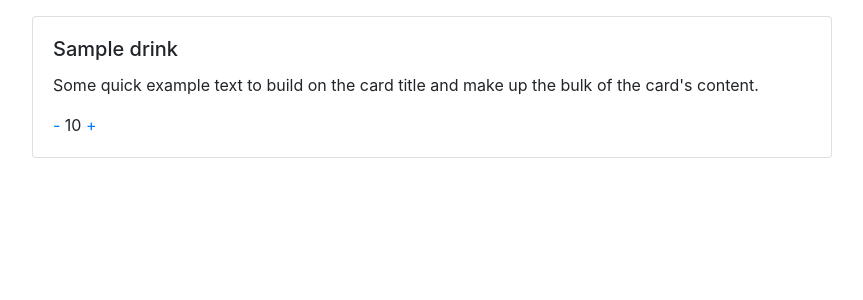
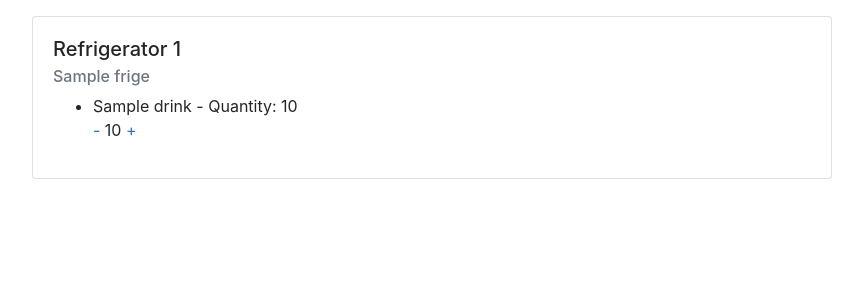
Before and after one commit to team4-multicampus-project/team4, a Django app: page /frige/ in a window 1280 px wide. Shown: the top 300 px of the page, without its empty margins (38-901 px from the left). Run offline with Django 4.2, Linux system fonts and the light colour scheme; tables that the repository leaves empty hold one stand-in row (values such as "Sample post"); some libraries are stand-ins or nearby versions.

Commit message:
db 설계 수정, view+state 코드 수정

```diff
--- a/frige/models.py
+++ b/frige/models.py
@@ -1,20 +1,21 @@
 from django.db import models
 from django.contrib.auth.models import User
+
+class Frige(models.Model):
+    id = models.AutoField(primary_key=True)
+    name = models.CharField(max_length=255)
+    user = models.ForeignKey(User, on_delete=models.CASCADE)
+    created_at = models.DateTimeField(auto_now_add=True)
 
 class Drink(models.Model):
     id = models.AutoField(primary_key=True)
     name = models.CharField(max_length=255)
     ml = models.CharField(max_length=255)
-
-class Frige(models.Model):
-    id = models.AutoField(primary_key=True)
-    name = models.CharField(max_length=255)
     user = models.ForeignKey(User, on_delete=models.CASCADE)
-    drink = models.ForeignKey(Drink, on_delete=models.CASCADE)
-    created_at = models.DateTimeField(auto_now_add=True)
+    frige = models.ForeignKey(Frige, on_delete=models.CASCADE, related_name='drinks')
 
 class FrigeItem(models.Model):
-    frige = models.ForeignKey(Frige, on_delete=models.CASCADE)
+    frige = models.ForeignKey(Frige, on_delete=models.CASCADE, related_name='items')
     drink = models.ForeignKey(Drink, on_delete=models.CASCADE)
     quantity = models.PositiveIntegerField(default=0)
     user = models.ForeignKey(User, on_delete=models.CASCADE)
--- a/frige/views.py
+++ b/frige/views.py
@@ -1,11 +1,10 @@
 from django.shortcuts import render
-from frige.models import FrigeItem
+from frige.models import Frige, FrigeItem
 
-# Create your views here.
+# 냉장고 state.html
 def refrigerator_state(request):
-    itemLst = FrigeItem.objects.order_by('drink')
-
+    friges = Frige.objects.all()
     context = {
-        'itemLst' : itemLst
+        'friges': friges
     }
     return render(request, 'frige/state.html', context)
--- a/templates/frige/state.html
+++ b/templates/frige/state.html
@@ -1,26 +1,35 @@
 {% extends 'base.html' %}
 
-{% block content%}
-{% if itemLst %}
-    <div class = "row">
-        {% for item in itemLst %} <!--냉장고 재고 목록-->
+{% block content %}
+{% if friges %}
+    <div class="row">
+        <!-- 냉장고 테이블 목록 -->
+        {% for frige in friges %}
             <div class="card" style="width: 50rem;">
                 <div class="card-body">
-                    <h5 class="card-title">{{item.drink.name}}</h5> <!-- 주류 명 -->
-                    <p class="card-text">Some quick example text to build on the card title and make up the bulk of the card's content.</p> <!-- 주류 정보(양, 등등)-->
-                    <div class = "quantity">
-                        <span class = "count">
-                            <a href = "#" class = "minus">-</a>
-                            <span id = "result">{{item.quantity}}</span> <!--주류갯수-->
-                            <a href = "#" class = "plus">+</a>
-                        </span>
-                    </div>
+                    <h5 class="card-title">Refrigerator {{ frige.id }}</h5>
+                    <h6 class="card-subtitle mb-2 text-muted">{{ frige.name }}</h6>
+                    <ul>
+                        <!-- 냉장고 품목 (이름 + 수량) -->
+                        {% for item in frige.items.all %}
+                            <li>
+                                {{ item.drink.name }} - Quantity: <span class="result" data-item-id="{{ item.id }}">{{ item.quantity }}</span>
+                                <div class="quantity">
+                                    <span class="count">
+                                        <a href="#" class="minus" data-item-id="{{ item.id }}">-</a>
+                                        <span class="result" data-item-id="{{ item.id }}">{{ item.quantity }}</span>
+                                        <a href="#" class="plus" data-item-id="{{ item.id }}">+</a>
+                                    </span>
+                                </div>
+                            </li>
+                        {% endfor %}
+                    </ul>
                 </div>
             </div>
-        {% endfor %} <!--drinkLst for-->
-    </div> <!--card row-->
+        {% endfor %}
+    </div>
 {% endif %}
-{% endblock content%}
+{% endblock content %}
 
 {%block script%}
 <script type = "text/javascript">
```
Also changed, not shown: frige/admin.py (+8 -3 lines).
